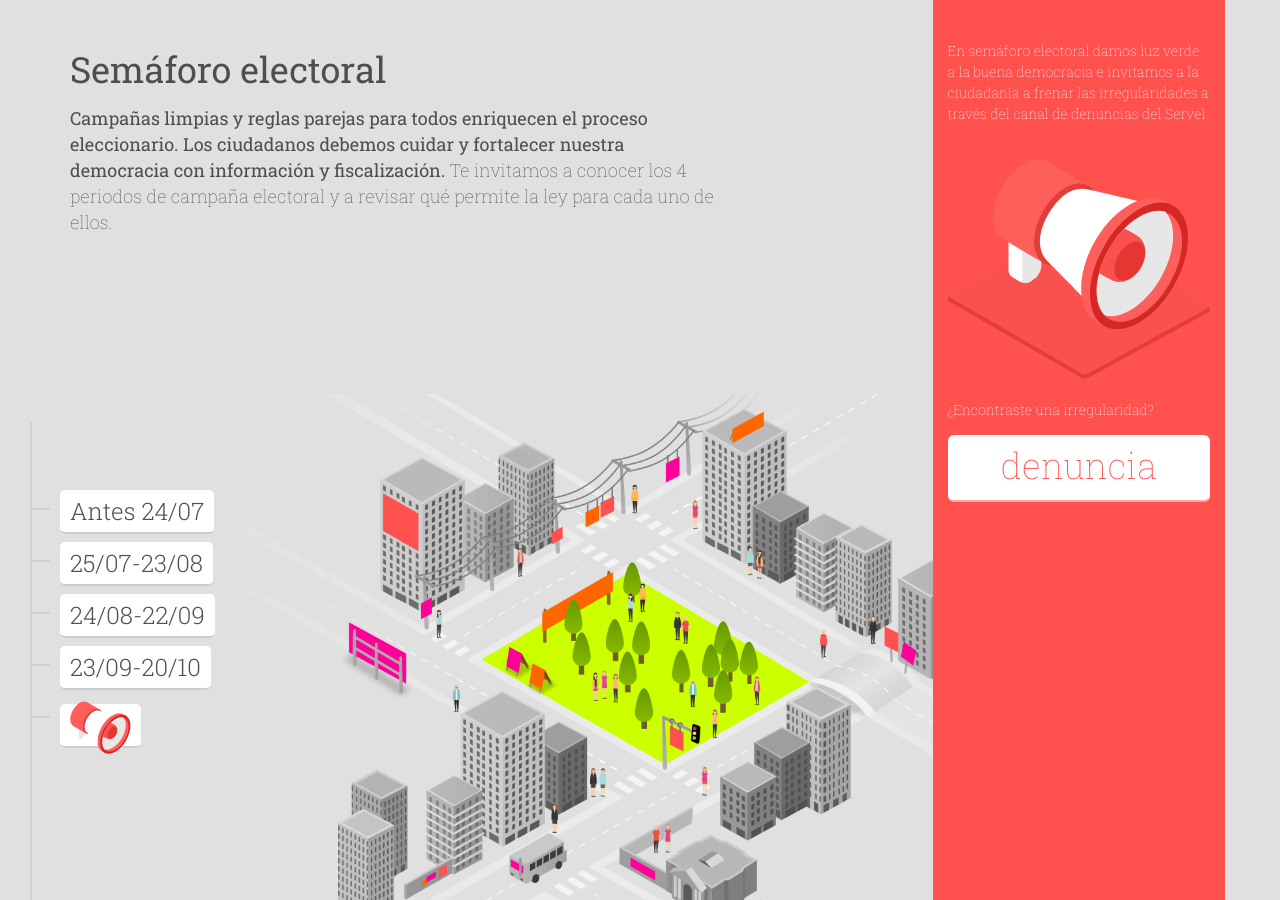
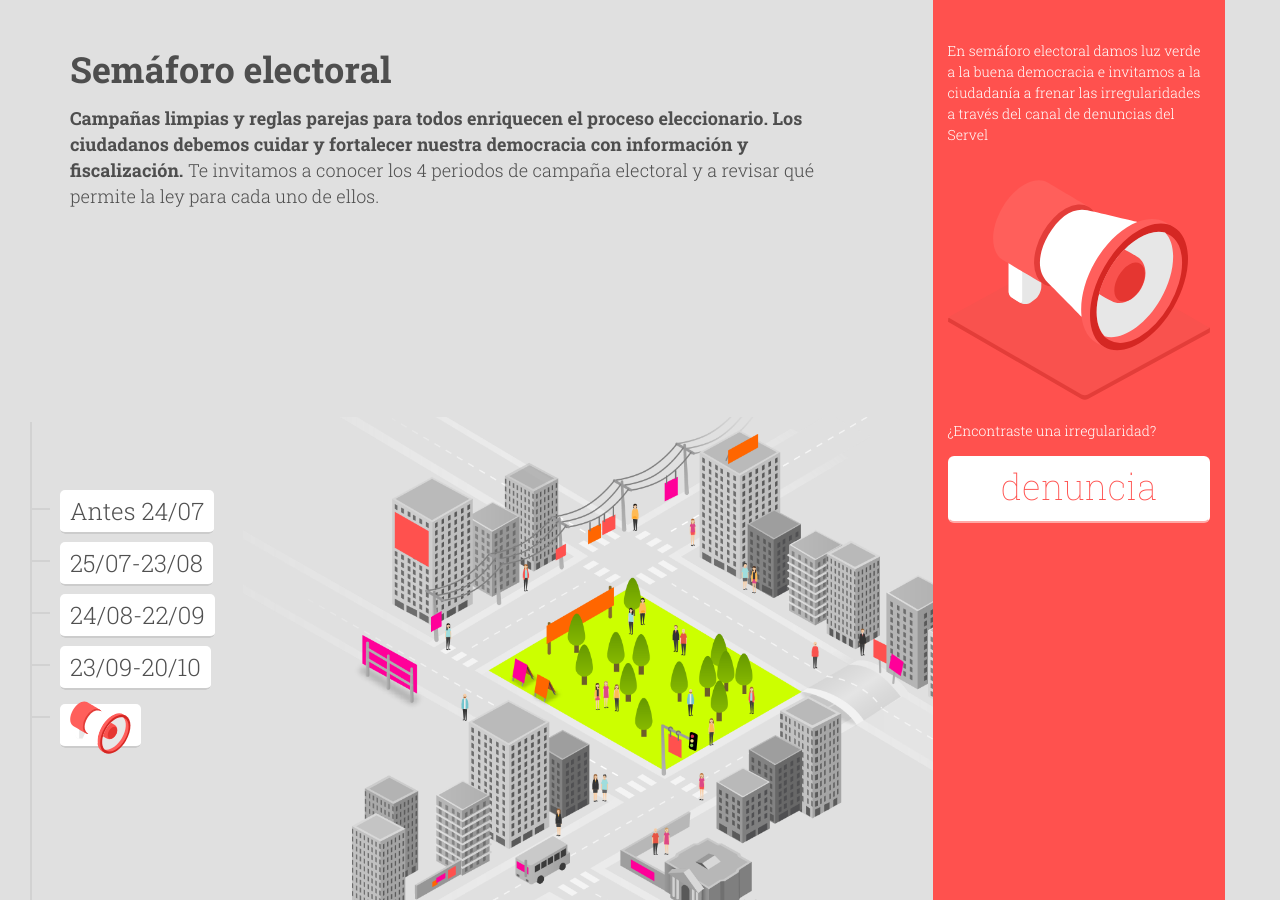
Before and after one commit to ciudadanointeligente/semaforo-electoral, a Jekyll site: the page built from index.html, in a window 1280 px wide and 900 px high. Built offline with Jekyll 4.4.1, drawn with Linux system fonts in a browser that asks for light colours; nearby versions of some CDN libraries.

Commit message:
Arreglos que mejoran visibilidad

```diff
--- a/_sass/_base.scss
+++ b/_sass/_base.scss
@@ -23,6 +23,8 @@ body {
     -o-font-feature-settings: "kern" 1;
     font-feature-settings: "kern" 1;
     font-kerning: normal;
+    -webkit-font-smoothing: antialiased;
+    -moz-osx-font-smoothing: grayscale;
 }
 
 
@@ -89,7 +91,7 @@ li {
  * Headings
  */
 h1, h2, h3, h4, h5, h6 {
-    font-weight: $base-font-weight;
+    font-weight: 600;
 }
 
 
@@ -204,7 +206,7 @@ pre {
 }
 
 .light {
-    font-weight: 200;
+    font-weight: 300;
 }
 
 /*Menu*/
@@ -219,14 +221,13 @@ pre {
 
 section {
   font-size: 18px;
-  font-weight: 100;
   background-color: $red;
   padding: 60px 0;
   display: flex;
   justify-content: center;
   align-items: center;
 
-  $colors: white, #E0E0E0, #EAEAEA, #f5f5f5, #EAEAEA, #dcdcdc;
+  $colors: white, #E0E0E0, #EAEAEA, #f5f5f5, #EAEAEA, #f5f5f5;
   @for $i from 1 through length($colors) {
     &:nth-child(#{$i}) {
       background: nth($colors, $i)
@@ -237,7 +238,7 @@ section {
 section:nth-child(2) {
     background-color: #E0E0E0;
     background-image: url(../img/ciudad01.png);
-    background-size: 65%;
+    background-size: 62%;
     background-repeat: no-repeat;
     background-position: center bottom;
     padding: 0px 0;
--- a/index.html
+++ b/index.html
@@ -56,11 +56,11 @@ layout: default
     <section class="section section1" id="home">
       <div class="container">
       <div class="row">
-        <div class="col-md-7 hero">
+        <div class="col-md-8 hero">
           <h1>Semáforo electoral</h1>
           <h4>Campañas limpias y reglas parejas para todos enriquecen el proceso eleccionario. Los ciudadanos debemos cuidar y fortalecer nuestra democracia con información y fiscalización. <span class="light">Te invitamos a conocer los 4 periodos de campaña electoral y a revisar qué permite la ley para cada uno de ellos.</span></h4>
         </div>
-          <div class="col-md-3 col-md-offset-2 denuncia">
+          <div class="col-md-3 col-md-offset-1 denuncia">
             <p>En semáforo electoral damos luz verde a la buena democracia e invitamos a la ciudadanía a frenar las irregularidades a través del canal de denuncias del Servel</p>
             <img src="{{ "/img/speaker.svg" | prepend: site.baseurl }}">
             <p>¿Encontraste una irregularidad?</p>
```
